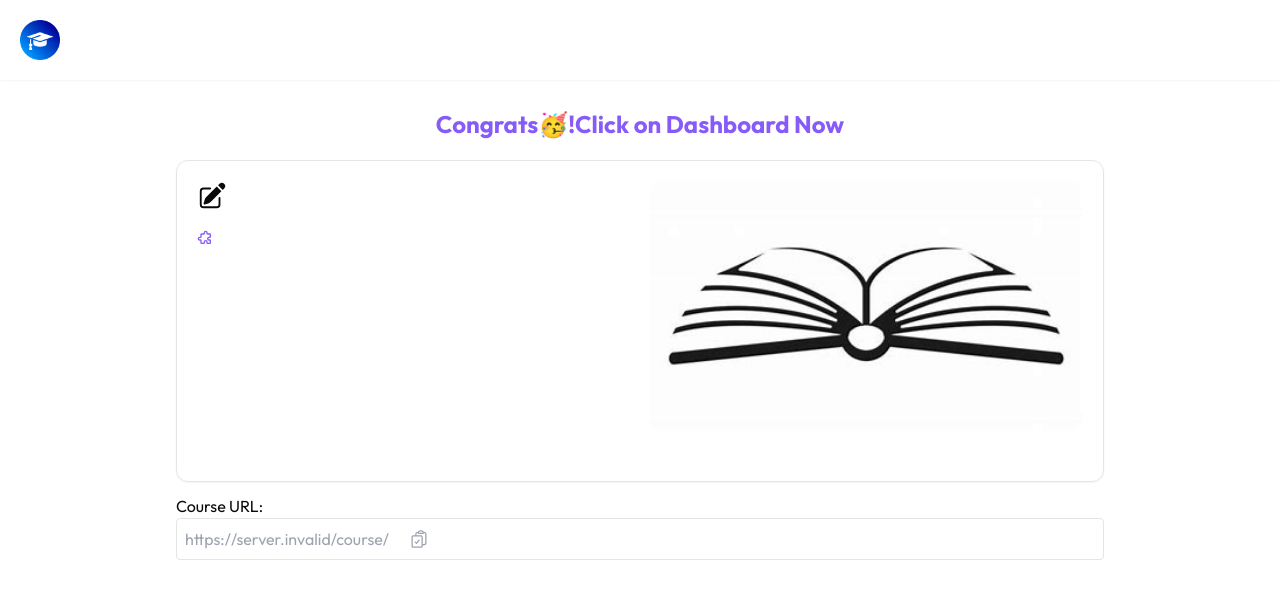
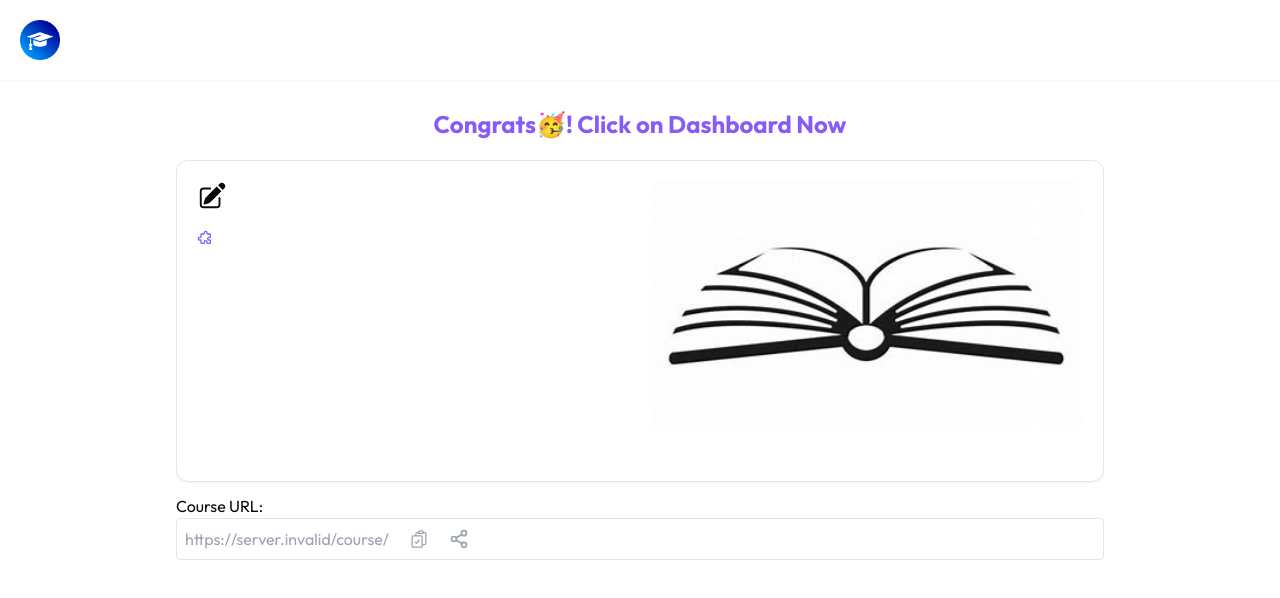
Before and after one commit to OlafDev709/AI_Course, a Next.js app: page /create-course/1/finish in a window 1280 px wide. Shown: the top 598 px of the page. Built offline with nearby package versions, Linux system fonts and the light colour scheme; no server answers; the database is empty.

Commit message:
fix minor things

```diff
--- a/app/create-course/[courseId]/finish/page.jsx
+++ b/app/create-course/[courseId]/finish/page.jsx
@@ -7,14 +7,17 @@ import { useRouter } from "next/navigation";
 import React, { useEffect, useState } from "react";
 import CourseBasicInfo from "../_components/CourseBasicInfo";
 import { HiOutlineClipboardDocumentCheck } from "react-icons/hi2";
+import { FiShare2 } from "react-icons/fi";
 
 function FinishScreen({ params }) {
   const { user } = useUser();
   const [course, setCourse] = useState([]);
   const router = useRouter();
+
   useEffect(() => {
     params && GetCourse();
   }, [params, user]);
+
   const GetCourse = async () => {
     const result = await db
       .select()
@@ -27,15 +30,47 @@ function FinishScreen({ params }) {
       );
     setCourse(result[0]);
   };
+
+  const handleShareOrCopy = async () => {
+    const courseUrl = `${process.env.NEXT_PUBLIC_HOST_NAME}/course/${course?.courseId}`;
+    if (navigator.share) {
+      try {
+        await navigator.share({
+          title: "Check out this course!",
+          text: "Here's a course you might be interested in:",
+          url: courseUrl,
+        });
+        console.log("Course shared successfully!");
+      } catch (error) {
+        console.error("Error sharing the course:", error);
+      }
+    } else {
+      try {
+        await navigator.clipboard.writeText(courseUrl);
+        console.log("Course URL copied to clipboard!");
+      } catch (error) {
+        console.error("Error copying course URL:", error);
+      }
+    }
+  };
+
   return (
     <div className="px-10 md:px-20 lg:px-44 my-7">
       <h2 className="text-center font-bold text-2xl my-3 text-primary">
-        Congrats🥳!Click on Dashboard Now
+        Congrats🥳! Click on Dashboard Now
       </h2>
       <CourseBasicInfo course={course} refreshData={() => console.log()} />
-        <h2 className="mt-3">Course URL:</h2>
+      <h2 className="mt-3">Course URL:</h2>
       <h2 className="text-center text-gray-400 border p-2 rounded flex gap-5 items-center">
-        {process.env.NEXT_PUBLIC_HOST_NAME}/course/{course?.courseId} <HiOutlineClipboardDocumentCheck className="h-5 w-5 cursor-pointer" onClick={async()=>await navigator.clipboard.writeText(process.env.NEXT_PUBLIC_HOST_NAME+"/course/"+course?.courseId)}/>
+        {process.env.NEXT_PUBLIC_HOST_NAME}/course/{course?.courseId}
+        <HiOutlineClipboardDocumentCheck
+          className="h-5 w-5 cursor-pointer"
+          onClick={handleShareOrCopy}
+        />
+        <FiShare2
+          className="h-5 w-5 cursor-pointer"
+          onClick={handleShareOrCopy}
+        />
       </h2>
     </div>
   );
--- a/app/page.js
+++ b/app/page.js
@@ -41,7 +41,7 @@ export default function Home() {
             </div>
             <div className="bg-white p-6 rounded-lg shadow-md transition-transform transform hover:scale-105">
               <div className="text-2xl font-bold mb-4">3. Export and Share</div>
-              <p>Export your course and distribute it to your students or on educational platforms.</p>
+              <p>Copy your course url and share with  students or on educational platforms.</p>
             </div>
           </div>
         </section>
--- a/drizzle.config.js
+++ b/drizzle.config.js
@@ -4,6 +4,6 @@ export default {
   schema: "./configs/schema.jsx",
   dialect: 'postgresql',
   dbCredentials: {
-    url : "postgresql://aisaas_owner:yN6QutBs7afA@ep-calm-unit-a56zby6i.us-east-2.aws.neon.tech/aisaas?sslmode=require"
+    url : "postgresql://aisaas_owner:jnYZKI4lxy1g@ep-calm-unit-a56zby6i.us-east-2.aws.neon.tech/aisaas?sslmode=require"
   }
 };
```
Also changed, not shown: 2 other files (tests, documents, lock files or other folders).
